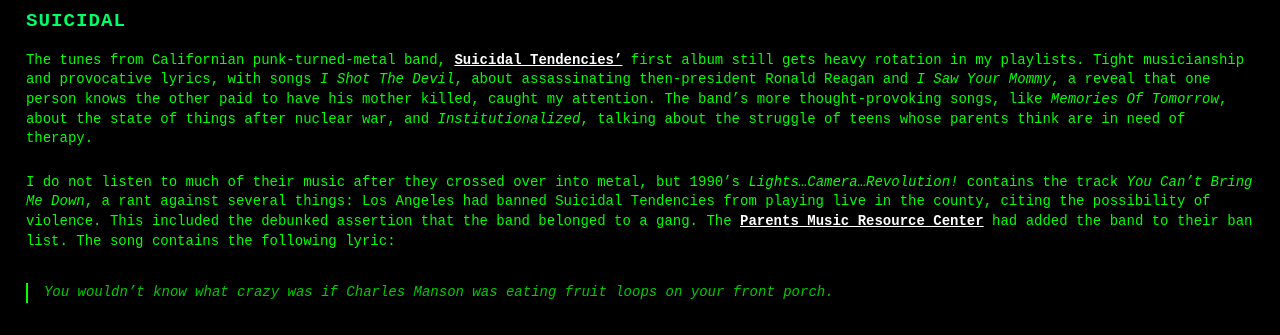
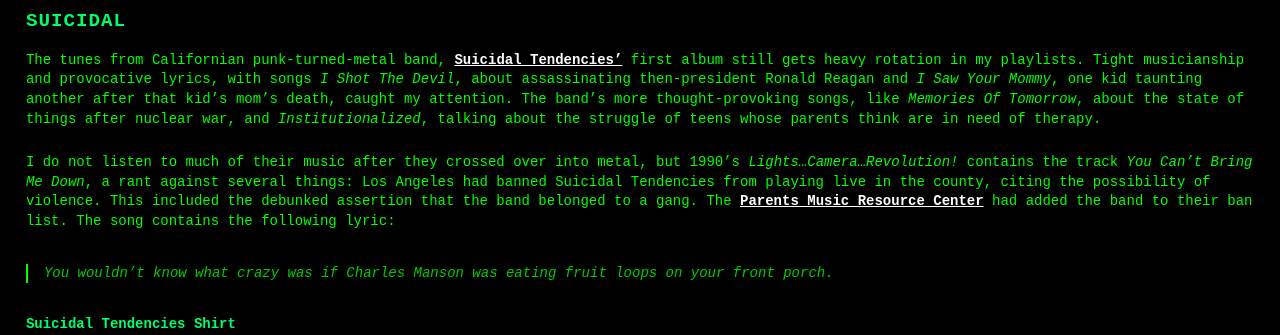
Before and after one commit to bandarji/bandarji.github.io, a Jekyll site: the page built from _blog/2026-03-24-japanese-record-stores.md, in a window 1280 px wide and 900 px high, scrolled down 2832 px, cut to the strip 189-524 px from the top of the window. Built offline with Jekyll 4.4.1, drawn with Linux system fonts in a browser that asks for light colours.

Commit message:
Fixed music format

```diff
--- a/_blog/2026-03-24-japanese-record-stores.md
+++ b/_blog/2026-03-24-japanese-record-stores.md
@@ -85,11 +85,11 @@
 The tunes from Californian punk-turned-metal band, [Suicidal Tendencies'][st]
 first album still gets heavy rotation in my playlists. Tight musicianship
 and provocative lyrics, with songs *I Shot The Devil*, about assassinating
-then-president Ronald Reagan and *I Saw Your Mommy*, a reveal that one person
-knows the other paid to have his mother killed, caught my attention. The
-band's more thought-provoking songs, like *Memories Of Tomorrow*, about the
-state of things after nuclear war, and *Institutionalized*, talking about the
-struggle of teens whose parents think are in need of therapy.
+then-president Ronald Reagan and *I Saw Your Mommy*, one kid taunting another
+after that kid's mom's death, caught my attention. The band's more
+thought-provoking songs, like *Memories Of Tomorrow*, about the state of
+things after nuclear war, and *Institutionalized*, talking about the struggle
+of teens whose parents think are in need of therapy.
 
 I do not listen to much of their music after they crossed over into metal,
 but 1990's *Lights...Camera...Revolution!* contains the track
```
